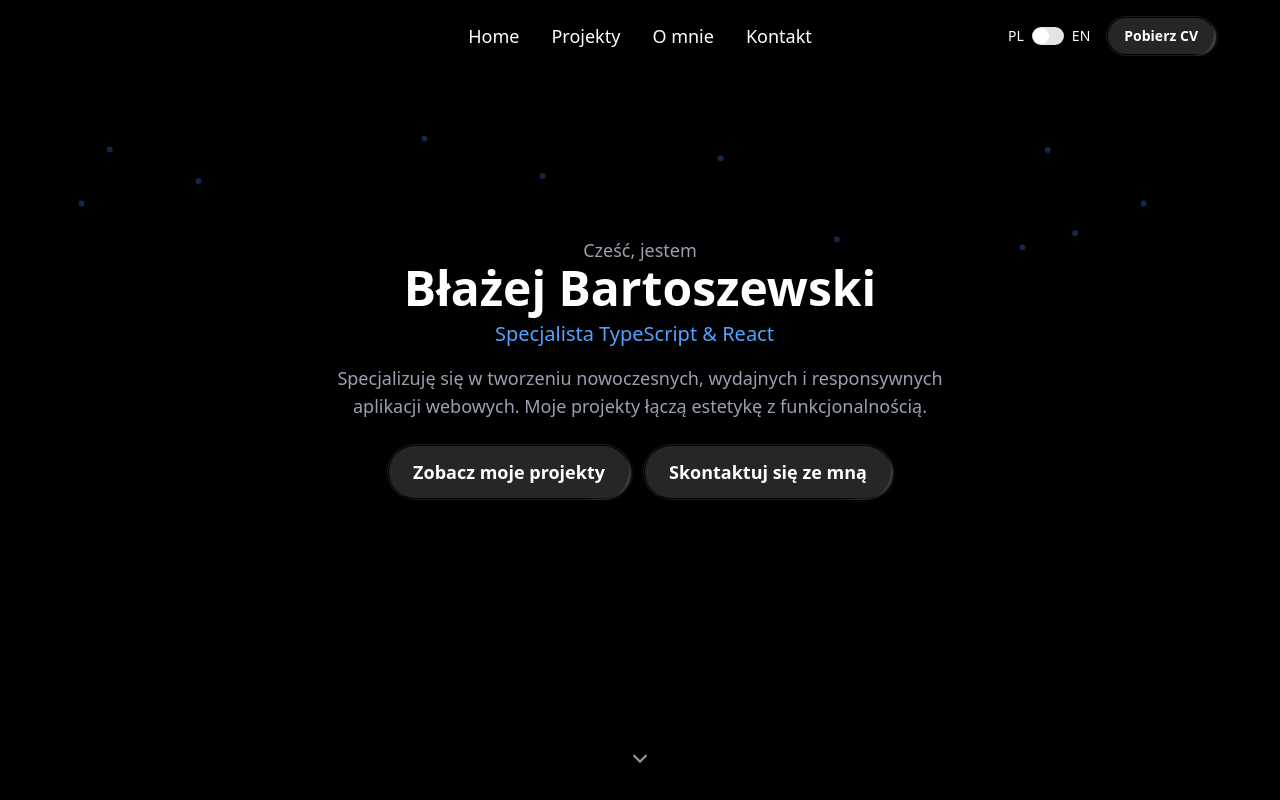
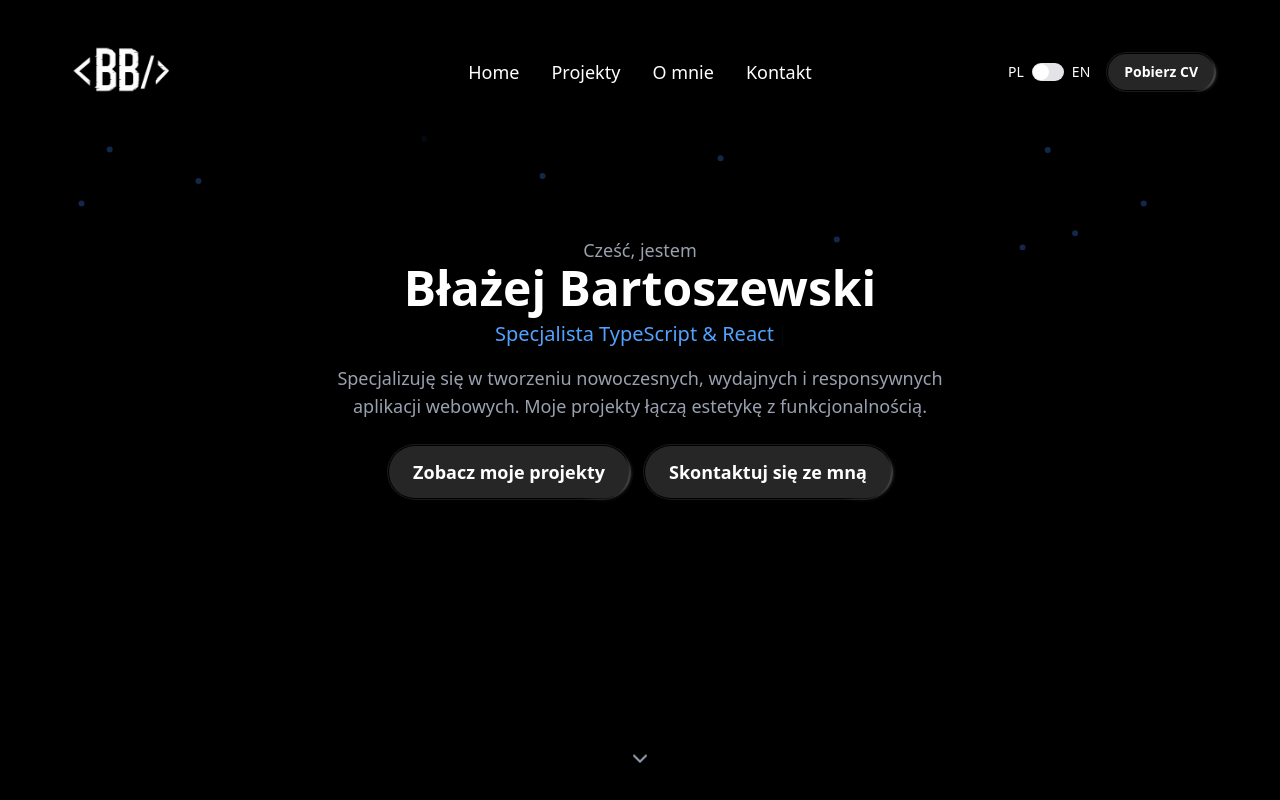
Before and after one commit to Blazej90/blazej-portfolio, a Next.js app: page / in a window 1280 px wide. Shown: the top 800 px of the page. Built offline with nearby package versions, Linux system fonts and the light colour scheme; no server answers; the database is empty.

Commit message:
feat(navbar): increase logo size and reduce navbar background opacity for better visual clarity

```diff
--- a/src/components/navbar.tsx
+++ b/src/components/navbar.tsx
@@ -19,12 +19,13 @@ const Navbar = () => {
   const t = navbarLocales[language];
 
   return (
-    <nav className="fixed top-0 left-0 w-full bg-black/80 backdrop-blur-md text-white px-6 py-4 z-50">
-      <div className="max-w-6xl mx-auto flex justify-between items-center">
+    <nav className="fixed top-0 left-0 w-full bg-black/40 backdrop-blur-lg text-white px-6 py-4 z-50">
+      <div className="max-w-6xl mx-auto flex justify-between items-center relative">
+        <div className="flex md:hidden">
           <Sheet>
             <SheetTrigger asChild>
-            <button className="md:hidden">
-              <Menu size={24} />
+              <button>
+                <Menu size={28} />
               </button>
             </SheetTrigger>
             <SheetContent
@@ -78,6 +79,18 @@ const Navbar = () => {
               </div>
             </SheetContent>
           </Sheet>
+        </div>
+
+        <div className="absolute left-1/2 -translate-x-1/2 md:static md:translate-x-0">
+          <Link href="/" className="flex items-center space-x-2">
+            <img
+              src="/images/logo/logo.png"
+              alt="Błażej Bartoszewski Logo"
+              className="h-20 sm:h-24 md:h-28 w-auto object-contain transition-transform duration-300 hover:scale-105"
+            />
+            <span className="sr-only">Błażej Bartoszewski</span>
+          </Link>
+        </div>
 
         <div className="hidden md:flex absolute left-1/2 transform -translate-x-1/2 space-x-8">
           <Link
--- a/src/locales/footer.ts
+++ b/src/locales/footer.ts
@@ -4,7 +4,7 @@ export const footerLocales = {
     rights: "Wszelkie prawa zastrzeżone.",
     visitRepo: "Repozytorium projektu",
     downloadCV: "Pobierz CV",
-    spotifyLabel: "Czego słucham przy kodzeniu",
+    spotifyLabel: "Czego słucham przy kodowaniu",
   },
   en: {
     repository: "View project repository",
```
Also changed, not shown: public/images/logo/logo.png (added). Lines whose indentation alone changed are shown as unchanged.
